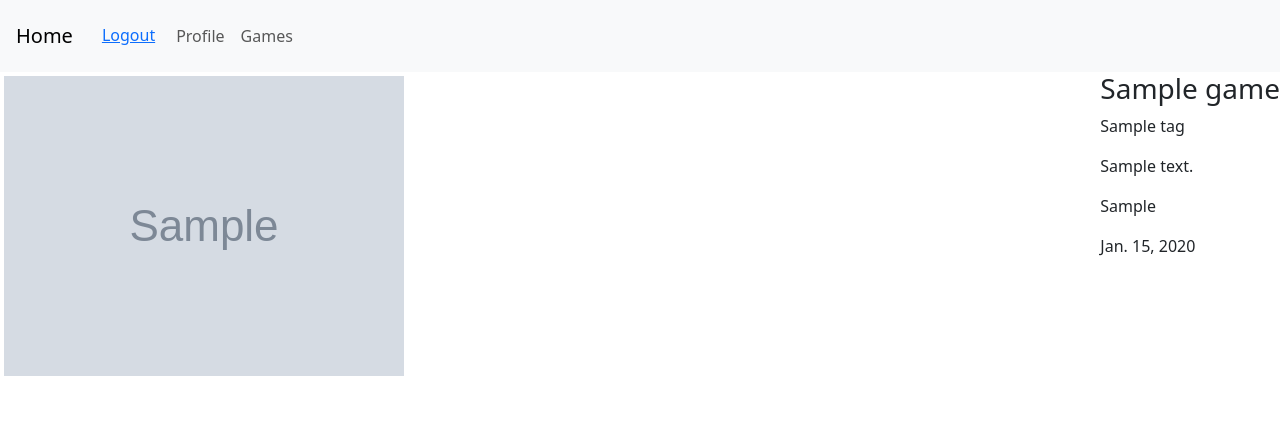
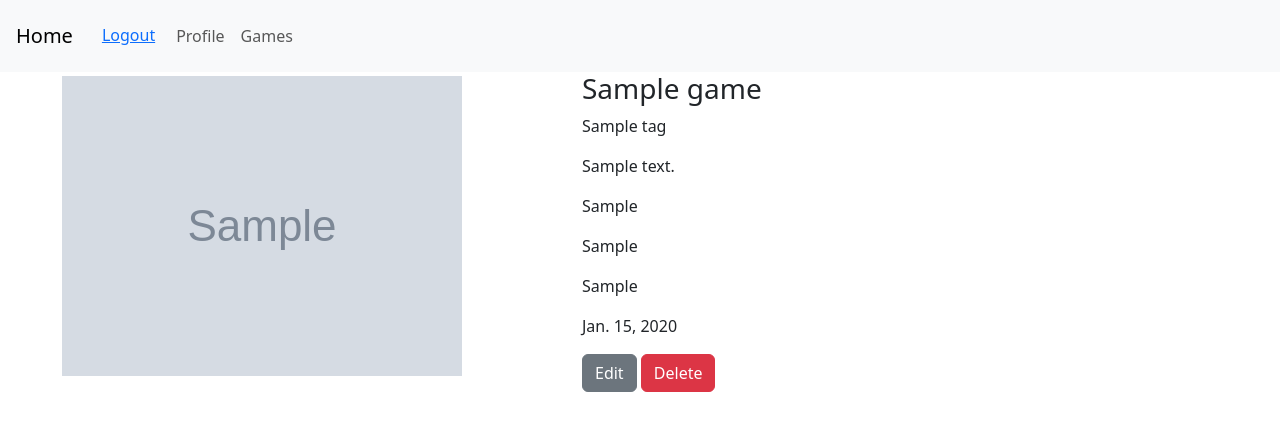
Before and after one commit to MartinTs168/Game-Reviews, a Django app: page /games/1/details/ in a window 1280 px wide. Shown: the top 431 px of the page. Run offline with Django 5.2, Linux system fonts and the light colour scheme; a user stored in the database is signed in; tables that the repository leaves empty hold one stand-in row (values such as "Sample post"); grey boxes marked "Sample" are stand-in pictures; some libraries are stand-ins or nearby versions.

Commit message:
fix in the user_in_group_filter now returns true if user is superuser and a small change to game details page

```diff
--- a/common/templatetags/user_in_group_filter.py
+++ b/common/templatetags/user_in_group_filter.py
@@ -1,8 +1,10 @@
 from django import template
+
+from accounts.models import AppUser
 
 register = template.Library()
 
 
 @register.filter(name='has_group')
-def has_group(user, group_name):
-    return user.groups.filter(name=group_name).exists()
+def has_group(user: AppUser, group_name: str) -> bool:
+    return user.is_superuser or user.groups.filter(name=group_name).exists()
--- a/templates/games/details-game.html
+++ b/templates/games/details-game.html
@@ -1,7 +1,7 @@
 {% extends 'common/base.html' %}
 {% load user_in_group_filter %}
 {% block content %}
-    <div class="flex-container flex-wrap d-flex justify-content-between">
+    <div class="flex-container flex-wrap d-flex justify-content-around">
         <div class="flex-item">
             {% if game.image %}
                 <img src="{{ game.image.url }}" alt="" class="img-fluid p-1">
@@ -10,17 +10,23 @@
             {% endif %}
         </div>
 
-        <div class="flex-item">
+        <div class="flex-item flex-container d-flex flex-wrap" style="flex: 0 0 50%;">
             <h3>{{ game.name }}</h3>
-            {% for tag in game.tags.all %}
-                <p>{{ tag.name }}</p>
-            {% endfor %}
-            <p>{{ game.description }}</p>
-            <p>{{ game.available_platforms }}</p>
-            <p>{{ game.release_date }}</p>
+            <div class="w-100">
+                {% for tag in game.tags.all %}
+                    <p>{{ tag.name }}</p>
+                {% endfor %}
+            </div>
+            <div class="w-100"><p>{{ game.description }}</p></div>
+            <div class="w-100"><p>{{ game.developer }}</p></div>
+            <div class="w-100"><p>{{ game.publisher }}</p></div>
+            <div class="w-100"><p>{{ game.available_platforms }}</p></div>
+            <div class="w-100"><p>{{ game.release_date }}</p></div>
             {% if user|has_group:"Employee" %}
-                <a href="{% url 'edit-game' game.pk %}" class="btn btn-secondary">Edit</a>
-                <a href="{% url 'delete-game' game.pk %}" class="btn btn-danger">Delete</a>
+                <div class="w-100">
+                    <a href="{% url 'edit-game' game.pk %}" class="btn btn-secondary">Edit</a>
+                    <a href="{% url 'delete-game' game.pk %}" class="btn btn-danger">Delete</a>
+                </div>
             {% endif %}
         </div>
     </div>
```
